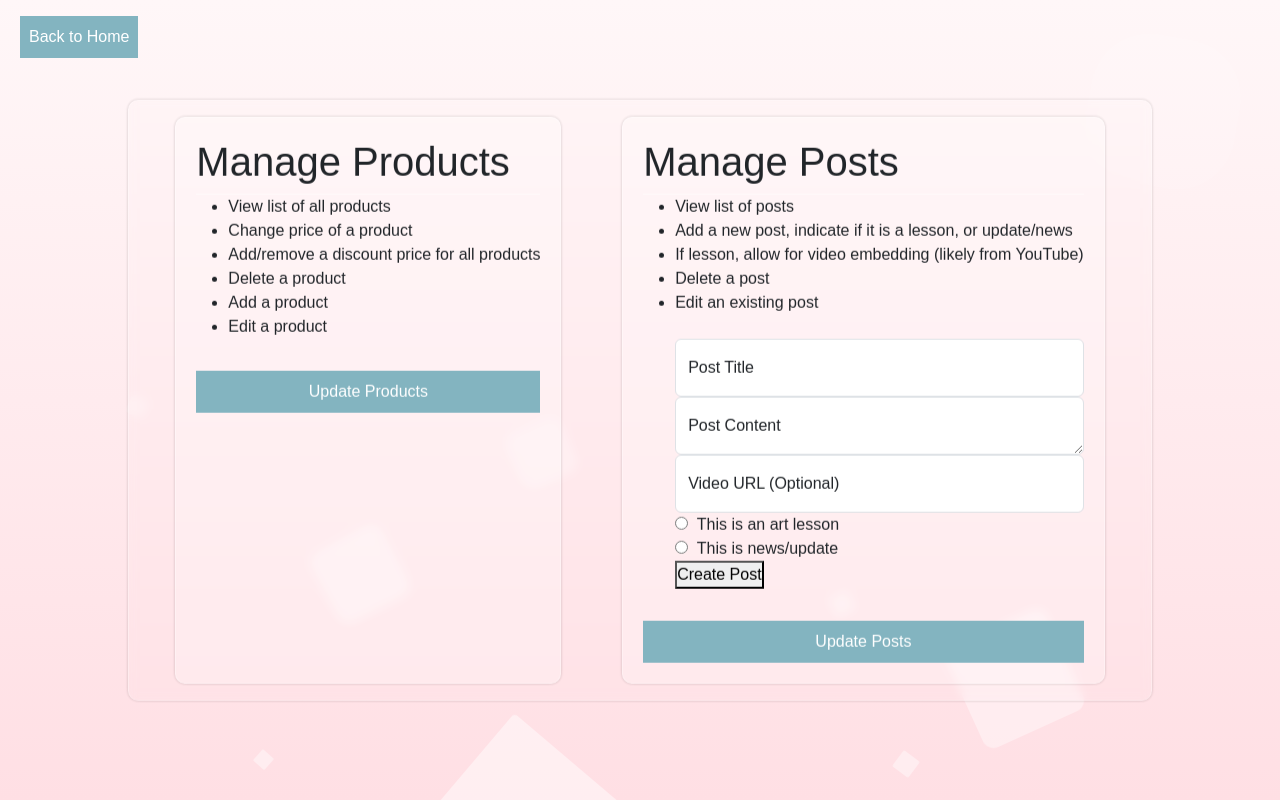
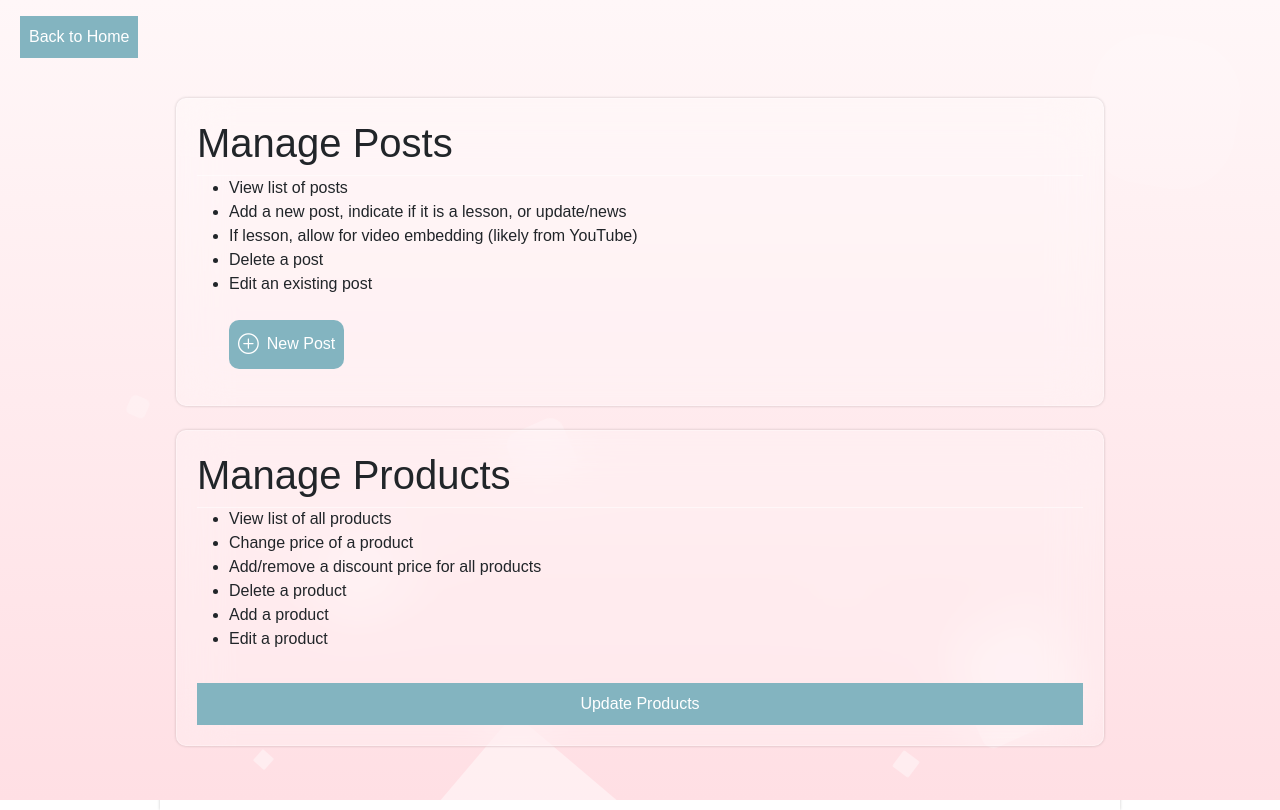
Before and after one commit to EvanWiorek/artbyabbynext, a Next.js app: page /adminpage in a window 1280 px wide. Both pictures are taken after a click on the button "Access Page". Built offline with nearby package versions, Linux system fonts and the light colour scheme; a web font is replaced by a local one.

Commit message:
adds modal for new post form, fixes radio buttons

```diff
--- /dev/null
+++ b/src/components/CreatePostForm.jsx
@@ -0,0 +1,122 @@
+import { useState } from "react";
+import axios from "axios";
+
+export default function CreatePostForm({ setCreateFormOpen }) {
+  const [postTitle, setPostTitle] = useState("");
+  const [postContent, setPostContent] = useState("");
+  const [videoURL, setVideoURL] = useState("");
+  const [imageURL, setImageURL] = useState("");
+  const [postType, setPostType] = useState("");
+
+  const onPostTypeSelect = (e) => {
+    setPostType(e.target.value)
+  }
+
+  const handleCreatePost = (e) => {
+    e.preventDefault();
+    let isLessonCheck = false;
+    let isUpdateCheck = false;
+    if (postType == "isLesson") {
+      isLessonCheck = true;
+      isUpdateCheck = false;
+    }
+    else if (postType == "isUpdate") {
+      isUpdateCheck = true;
+      isLessonCheck = false;
+    }
+    console.log(postTitle);
+    axios.post('/api/create/post', {
+      postTitle,
+      postContent,
+      videoURL,
+      imageURL,
+      isLesson: isLessonCheck,
+      isUpdate: isUpdateCheck
+    })
+      .then((res) => console.log(res))
+      .catch((err) => console.log(err))
+  };
+
+  const handleFormClose = () => {
+    setCreateFormOpen(false);
+    document.querySelector(".admin-page-dark").style = "opacity: 0";
+    setTimeout(
+      () =>
+      (document.querySelector(".admin-page-dark").style =
+        "opacity: 0; display: none"),
+      600
+    );
+  }
+
+  return (
+    <div className="admin-card box-shadow site-font">
+      <div className="admin-card-header text-center p-3 d-flex justify-content-between align-items-center">
+        <div className="empty-div"><i className="bi bi-x-lg close-cart-menu" style={{ color: `rgba(124, 126, 128,0)`}}></i></div>
+        <h3 style={{ marginBottom: 0 }}>Create New Post</h3>
+        <div className='d-flex justify-content-end'>
+          <p onClick={handleFormClose}><i className="bi bi-x-lg close-cart-menu" style={{ color: `rgba(255,255,255,1)`, cursor: `pointer` }}></i></p>
+        </div>
+      </div>
+      <div className="horizontal-line"></div>
+      <div className="admin-card-body p-4">
+
+        <form onSubmit={handleCreatePost} method="POST" className="col-lg-11 m-auto">
+          <div className="form-floating thin-floating">
+            <input
+              type="text"
+              placeholder="p"
+              className="form-control thin-control"
+              value={postTitle}
+              onChange={(e) => setPostTitle(e.target.value)}
+            />
+            <label className="thin-label">Post Title</label>
+          </div>
+          <div className="form-floating thin-floating mt-2">
+            <textarea
+              type="text"
+              rows="4"
+              placeholder="p"
+              className="form-control"
+              value={postContent}
+              onChange={(e) => setPostContent(e.target.value)}
+              style={{ fontSize: `.8rem` }} />
+            <label className="thin-label">Post Content</label>
+          </div>
+          <div className="form-floating thin-floating mt-2">
+            <input
+              type="text"
+              placeholder="p"
+              className="form-control thin-control"
+              value={videoURL}
+              onChange={(e) => setVideoURL(e.target.value)}
+            />
+            <label className="thin-label">Video URL (Optional)</label>
+          </div>
+          <div className="form-floating thin-floating">
+            <input
+              type="text"
+              placeholder="p"
+              className="form-control thin-control mt-2"
+              value={imageURL}
+              onChange={(e) => setImageURL(e.target.value)}
+            />
+            <label className="thin-label">Image URL (Optional)</label>
+          </div>
+          <div className="radio-options mt-3">
+            <h5>What kind of post is this?</h5>
+            <input type="radio" name="isOption" value="isLesson" id="isLesson" onChange={onPostTypeSelect} />
+            <label htmlFor="isLesson">&nbsp; This is an art lesson</label>
+            <br />
+            <input type="radio" name="isOption" value="isUpdate" id="isUpdate" onChange={onPostTypeSelect} />
+            <label htmlFor="isUpdate">&nbsp; This is news/an update</label>
+          </div>
+          <br />
+          <div className="d-flex gap-3 justify-content-end">
+            <button className="btn-site-cancel" onClick={handleFormClose}>Cancel</button>
+            <button type="submit" className="btn-site-blue">Create Post</button>
+          </div>
+        </form>
+      </div>
+    </div>
+  )
+}
--- a/src/components/Navbar.jsx
+++ b/src/components/Navbar.jsx
@@ -123,7 +123,7 @@ const Navbar = ({ headerIsVisible }) => {
                 <button type="button"><span className="bi-search"></span></button>
               </div>
             </div>
-            <button type="button" className="position-relative cart-button mobile-hide" style={{ marginTop: `-17px`, backgroundColor: `rgba(255,255,255,.5)` }} onClick={handleOpenCartDesktop}>
+            <button type="button" className="position-relative cart-button mobile-hide" style={{ marginTop: `-17px` }} onClick={handleOpenCartDesktop}>
               <i className="bi bi-bag" style={{ fontSize: `1rem` }}></i>
               <span className="position-absolute translate-middle badge rounded-pill items-count">
                 12
@@ -159,7 +159,7 @@ const Navbar = ({ headerIsVisible }) => {
           </div>
           <div className="cart-menu-bottom d-flex flex-column">
             <p>Your subtotal today is $14.99. Shipping and taxes will calculated at checkout.</p>
-            <Link href="/cart" className='view-cart'>View Cart</Link>
+            <button className='btn-site-blue text-light'>View Cart</button>
           </div>
         </div>
       </div>
--- a/src/models/post.model.js
+++ b/src/models/post.model.js
@@ -10,6 +10,9 @@ const AbbyPostSchema = new mongoose.Schema(
       type: String,
     },
     videoURL: {
+      type: String,
+    },
+    imageURL: {
       type: String,
     },
     isLesson: {
--- a/src/pages/adminpage.jsx
+++ b/src/pages/adminpage.jsx
@@ -2,6 +2,7 @@ import Head from "next/head";
 import { useEffect, useRef, useState } from "react";
 import { useRouter } from "next/router";
 import axios from "axios";
+import CreatePostForm from "../components/CreatePostForm";
 
 const AdminPage = () => {
   const myRef = useRef();
@@ -11,22 +12,9 @@ const AdminPage = () => {
   const [postTitle, setPostTitle] = useState("");
   const [postContent, setPostContent] = useState("");
   const [videoURL, setVideoURL] = useState("");
-  const [isLesson, setIsLesson] = useState(false);
-  const [isUpdate, setIsUpdate] = useState(false);
-
-  useEffect(() => {
-    const observer = new IntersectionObserver((entries) => {
-      const entry = entries[0];
-      setContentIsVisible(entry.isIntersecting);
-    });
-    observer.observe(myRef.current);
-
-    if (contentIsVisible) {
-      document.querySelector(".page-content").style = "opacity: 1;";
-    } else {
-      document.querySelector(".page-content").style = "opacity: 0;";
-    }
-  }, [contentIsVisible]);
+  const [imageURL, setImageURL] = useState("");
+  const [postType, setPostType] = useState("");
+  const [createFormOpen, setCreateFormOpen] = useState(false)
 
   const handlePassword = () => {
     setLoggedIn(true);
@@ -50,26 +38,19 @@ const AdminPage = () => {
     router.push("/");
   };
 
-  const handleCreatePost = (e) => {
-    e.preventDefault();
-    console.log(postTitle);
-    axios.post('/api/create/post', {
-      postTitle,
-      postContent,
-      videoURL,
-      isLesson,
-      isUpdate
-    })
-    .then((res) => console.log(res))
-    .catch((err) => console.log(err))
-  };
+
+  const handleCreateFormOpen = () => {
+    document.querySelector(".admin-page-dark").style =
+      "opacity: 1; display: block"
+    setCreateFormOpen(true);
+  }
 
   return (
     <>
       <Head>
         <title>Admin Page | Art by Abby</title>
       </Head>
-      <main ref={myRef} className="page-content">
+      <main ref={myRef}>
         <div className="admin-page-dark"></div>
         <div className="admin-card box-shadow site-font">
           <div className="admin-card-header text-center p-3">
@@ -78,18 +59,18 @@ const AdminPage = () => {
           <div className="horizontal-line"></div>
           <div className="admin-card-body p-4">
             <p>To access this page, enter the password below:</p>
-            <div className="form-floating">
+            <div className="form-floating thin-floating">
               <input
                 type="password"
                 name="adminPassword"
                 id="adminPassword"
                 placeholder="p"
-                className="form-control"
+                className="form-control thin-control"
               />
               <label htmlFor="adminPassword">Password</label>
             </div>
             <button
-              className="view-cart mt-3"
+              className="btn-site-blue mt-3"
               style={{ width: `100%` }}
               onClick={handlePassword}
             >
@@ -114,7 +95,7 @@ const AdminPage = () => {
           </ul>
         </div>
         <button
-          className="view-cart mt-3 mb-4 site-font"
+          className="btn-site-blue mt-3 mb-4 site-font"
           style={{ position: `relative`, zIndex: `200`, marginLeft: `20px` }}
           onClick={backToHome}
         >
@@ -122,23 +103,7 @@ const AdminPage = () => {
         </button>
 
         {loggedIn && (
-          <div className="form-container box-shadow site-font p-3">
-            <div className="forms d-flex justify-content-around">
-              <div className="left-side manage-products form-body box-shadow">
-                <h3 className="display-6">Manage Products</h3>
-                <div className="horizontal-line"></div>
-                <ul>
-                  <li>View list of all products</li>
-                  <li>Change price of a product</li>
-                  <li>Add/remove a discount price for all products</li>
-                  <li>Delete a product</li>
-                  <li>Add a product</li>
-                  <li>Edit a product</li>
-                </ul>
-                <button className="view-cart mt-3" style={{ width: `100%` }}>
-                  Update Products
-                </button>
-              </div>
+          <div className="form-container box-shadow site-font p-3 m-auto col-lg-9">
             <div className="right-side create-post form-body box-shadow">
               <h3 className="display-6">Manage Posts</h3>
               <div className="horizontal-line"></div>
@@ -153,59 +118,31 @@ const AdminPage = () => {
                 <li>Delete a post</li>
                 <li>Edit an existing post</li>
                 <br />
-                  <form onSubmit={handleCreatePost} method="POST">
-                    <div className="form-floating">
-                      <input
-                        type="text"
-                        placeholder="p"
-                        className="form-control"
-                        value={postTitle}
-                        onChange={(e) => setPostTitle(e.target.value)}
-                      />
-                      <label>Post Title</label>
+                <button onClick={handleCreateFormOpen} className="btn-site-blue d-flex align-items-center gap-2" style={{ borderRadius: `10px` }}>
+                  <i class="bi bi-plus-circle" style={{ fontSize: `1.3rem` }}></i>
+                  <p style={{ marginBottom: 0 }}>New Post</p>
+                </button>
+              </ul>
             </div>
-                    <div className="form-floating">
-                      <textarea
-                        type="text"
-                        rows="4"
-                        placeholder="p"
-                        className="form-control"
-                        value={postContent}
-                        onChange={(e) => setPostContent(e.target.value)}
-                      />
-                      <label>Post Content</label>
-                    </div>
-                    <div className="form-floating">
-                      <input
-                        type="text"
-                        placeholder="p"
-                        className="form-control"
-                        value={videoURL}
-                        onChange={(e) => setVideoURL(e.target.value)}
-                      />
-                      <label>Video URL (Optional)</label>
-                    </div>
-                    <label>
-                      <input type="radio" value={isLesson} onChange={(e) => setIsLesson(e.target.value)} />
-                      &nbsp; This is an art lesson
-                    </label>
-                    <br />
-                    <label>
-                      <input type="radio" value={isUpdate} onChange={(e) => setIsUpdate(e.target.value)} />
-                      &nbsp; This is news/update
-                    </label>
-                    <br />
-                    <button type="submit">Create Post</button>
-
-                  </form>
+            <div className="left-side manage-products form-body box-shadow mt-4 mb-5">
+              <h3 className="display-6">Manage Products</h3>
+              <div className="horizontal-line"></div>
+              <ul>
+                <li>View list of all products</li>
+                <li>Change price of a product</li>
+                <li>Add/remove a discount price for all products</li>
+                <li>Delete a product</li>
+                <li>Add a product</li>
+                <li>Edit a product</li>
               </ul>
-                <button className="view-cart mt-3" style={{ width: `100%` }}>
-                  Update Posts
+              <button className="btn-site-blue mt-3" style={{ width: `100%` }}>
+                Update Products
               </button>
             </div>
-            </div>
+            {createFormOpen && <CreatePostForm setCreateFormOpen={setCreateFormOpen} />}
           </div>
         )}
+
       </main>
     </>
   );
--- a/src/pages/lessons.jsx
+++ b/src/pages/lessons.jsx
@@ -65,8 +65,7 @@ const Lessons = ({ allLessons }) => {
                       <p>{lesson.postContent.slice(0, 200)}...</p>
                       <div className="d-flex read-more-flex">
                         <div className="d-flex flex-column align-items-center read-more">
-                          {/* <Link href={`/lessons/${lesson._id}`} style={{ fontSize: `.8rem` }}>R E A D &nbsp; M O R E</Link> */}
-                          <Link href={{ pathname: `/lessons/${lesson._id}`, query: { routeId: lesson._id } }} style={{ fontSize: `.8rem` }}>R E A D &nbsp; M O R E</Link>
+                          <Link href={`/lessons/${lesson._id}`} style={{ fontSize: `.8rem` }}>R E A D &nbsp; M O R E</Link>
                           <div className="read-more-line"></div>
                         </div>
                       </div>
--- a/src/styles/globals.css
+++ b/src/styles/globals.css
@@ -36,6 +36,7 @@ html {
   background: rgb(131, 180, 192);
   color: white;
 }
+
 ::-moz-selection {
   background: rgb(131, 180, 192);
   color: white;
@@ -43,6 +44,32 @@ html {
 
 .d-flex-alt {
   display: flex;
+}
+
+.thin-floating {
+  font-size: .9rem !important;
+}
+
+.thin-control {
+  font-size: .8rem !important;
+  min-height: 40px !important;
+  max-height: 40px !important;
+}
+
+.thin-label {
+  margin-top: -5px !important;
+}
+
+input {
+  caret-color: rgba(0, 0, 0, .5);
+}
+
+input:focus {
+  box-shadow: 0px 0px 5px rgb(131, 180, 192) !important;
+}
+
+textarea:focus {
+  box-shadow: 0px 0px 5px rgb(131, 180, 192) !important;
 }
 
 .page-content {
@@ -103,7 +130,7 @@ html {
 .site-logo img {
   width: 130px;
   transition: .2s;
-  image-rendering:auto;
+  image-rendering: auto;
 }
 
 .abby-name {
@@ -150,7 +177,7 @@ a:hover {
 .desktop-link-line {
   width: 0;
   height: .5px;
-  background-color: rgba(0,0,0,.2);
+  background-color: rgba(0, 0, 0, .2);
   transition: .2s;
 }
 
@@ -159,7 +186,8 @@ a:hover {
   width: 90%;
 }
 
-.nav-search input, .nav-search button {
+.nav-search input,
+.nav-search button {
   font-family: 'Bressay Trial', sans-serif;
   font-size: .9rem;
   height: 30px;
@@ -169,13 +197,6 @@ a:hover {
   border-radius: 10px 0 0 10px;
 }
 
-input {
-  caret-color: rgba(0,0,0,.5);
-}
-
-input:focus {
-  box-shadow: 0px 0px 5px rgb(131, 180, 192) !important;
-}
 
 .nav-search button {
   padding: 5px 8px;
@@ -195,13 +216,13 @@ input:focus {
   padding: 3px 7px;
   border-radius: 10px;
   border: 1px solid rgb(216, 219, 222);
-  background-color: rgb(255, 255, 255);
+  background-color: rgba(255, 255, 255, .5);
   transition: .2s;
   color: rgb(124, 126, 128);
 }
 
 .cart-button:hover {
-  background-color: rgb(131, 180, 192);
+  background-color: rgba(131, 180, 192, .8);
   color: rgb(255, 255, 255);
 }
 
@@ -255,7 +276,7 @@ input:focus {
 .cart-menu-body {
   width: 0px;
   height: 100dvh;
-  background-color: rgba(255,255,255,1);
+  background-color: rgba(255, 255, 255, 1);
   backdrop-filter: blur(25px) brightness(125%);
   position: fixed;
   right: 0;
@@ -279,7 +300,7 @@ input:focus {
   padding: 20px;
 }
 
-.view-cart {
+.btn-site-blue {
   background-color: rgb(131, 180, 192);
   color: rgb(255, 255, 255);
   padding: 9px;
@@ -289,8 +310,22 @@ input:focus {
   transition: .2s;
 }
 
-.view-cart:hover {
+.btn-site-blue:hover {
   background-color: rgb(125, 169, 181);
+}
+
+.btn-site-cancel {
+  background-color: rgb(99, 136, 145);
+  color: rgb(255, 255, 255);
+  padding: 9px;
+  border: none;
+  text-decoration: none;
+  text-align: center;
+  transition: .2s;
+}
+
+.btn-site-cancel:hover {
+  background-color: rgb(91, 124, 132);
 }
 
 .close-cart-menu {
@@ -304,7 +339,7 @@ input:focus {
 .mobile-menu-body {
   width: 0px;
   height: 100vh;
-  background-color: rgba(255,255,255,1);
+  background-color: rgba(255, 255, 255, 1);
   backdrop-filter: blur(25px) brightness(125%);
   position: fixed;
   left: 0;
@@ -329,7 +364,8 @@ input:focus {
   margin-bottom: 0;
 }
 
-.mobile-nav-search input, .mobile-nav-search button {
+.mobile-nav-search input,
+.mobile-nav-search button {
   font-family: 'Bressay Trial', sans-serif;
   font-size: .9rem;
   height: 30px;
@@ -356,13 +392,13 @@ input:focus {
 .horizontal-line {
   height: .5px;
   width: 100%;
-  background-color: rgba(255,255,255,.5);
+  background-color: rgba(255, 255, 255, .5);
 }
 
 .horizontal-line-dark {
   height: .5px;
   width: 100%;
-  background-color: rgba(0,0,0,.2);
+  background-color: rgba(0, 0, 0, .2);
   margin-top: 15px;
   margin-bottom: 15px;
 }
@@ -370,7 +406,7 @@ input:focus {
 .screen-darken {
   width: 100vw;
   height: 100vh;
-  background-color: rgba(0,0,0,.25);
+  background-color: rgba(0, 0, 0, .25);
   position: fixed;
   z-index: 150;
   transition: 1s;
@@ -413,7 +449,7 @@ input:focus {
 .admin-page-dark {
   width: 100vw;
   height: 100vh;
-  background-color: rgba(0,0,0,.25);
+  background-color: rgba(0, 0, 0, .25);
   position: absolute;
   z-index: 300;
   transition: .3s;
@@ -422,7 +458,7 @@ input:focus {
 
 .admin-card {
   position: absolute;
-  width: 400px;
+  width: 500px;
   top: 50%;
   left: 50%;
   -ms-transform: translate(-50%, -50%);
@@ -430,39 +466,26 @@ input:focus {
   z-index: 350;
   border-radius: 10px;
   backdrop-filter: blur(25px) brightness(120%);
-  border: 1px solid rgba(255,255,255,.3);
-}
-
-.form-container {
-  width: 80vw;
-  backdrop-filter: blur(5px);
-  position: absolute;
-  z-index: 200;
-  top: 50%;
-  left: 50%;
-  -ms-transform: translate(-50%, -50%);
-  transform: translate(-50%, -50%);
-  border-radius: 10px;
-  border: 1px solid rgba(255,255,255,.3);
+  border: 1px solid rgba(255, 255, 255, .3);
 }
 
 .form-body {
   padding: 20px;
   border-radius: 10px;
-  border: 1px solid rgba(255,255,255,.3);
-  backdrop-filter: blur(25px) brightness(150%);
-  background-color: rgba(255,255,255,.25);
+  border: 1px solid rgba(255, 255, 255, .3);
+  backdrop-filter: blur(25px);
+  background-color: rgba(255, 255, 255, .25);
 }
 
 /* adminPage Background */
-.area{
+.area {
   background: linear-gradient(#fff7f8, #ffdfe4);
   width: 100%;
   height: 100vh;
-  position: absolute;
+  position: fixed;
 }
 
-.circles{
+.circles {
   position: absolute;
   top: 0;
   left: 0;
@@ -471,7 +494,7 @@ input:focus {
   overflow: hidden;
 }
 
-.circles li{
+.circles li {
   position: absolute;
   display: block;
   list-style: none;
@@ -483,7 +506,7 @@ input:focus {
 
 }
 
-.circles li:nth-child(1){
+.circles li:nth-child(1) {
   left: 25%;
   width: 80px;
   height: 80px;
@@ -491,7 +514,7 @@ input:focus {
 }
 
 
-.circles li:nth-child(2){
+.circles li:nth-child(2) {
   left: 10%;
   width: 20px;
   height: 20px;
@@ -499,14 +522,14 @@ input:focus {
   animation-duration: 12s;
 }
 
-.circles li:nth-child(3){
+.circles li:nth-child(3) {
   left: 70%;
   width: 20px;
   height: 20px;
   animation-delay: 4s;
 }
 
-.circles li:nth-child(4){
+.circles li:nth-child(4) {
   left: 40%;
   width: 60px;
   height: 60px;
@@ -514,28 +537,28 @@ input:focus {
   animation-duration: 18s;
 }
 
-.circles li:nth-child(5){
+.circles li:nth-child(5) {
   left: 65%;
   width: 20px;
   height: 20px;
   animation-delay: 0s;
 }
 
-.circles li:nth-child(6){
+.circles li:nth-child(6) {
   left: 75%;
   width: 110px;
   height: 110px;
   animation-delay: 3s;
 }
 
-.circles li:nth-child(7){
+.circles li:nth-child(7) {
   left: 35%;
   width: 150px;
   height: 150px;
   animation-delay: 7s;
 }
 
-.circles li:nth-child(8){
+.circles li:nth-child(8) {
   left: 50%;
   width: 25px;
   height: 25px;
@@ -543,7 +566,7 @@ input:focus {
   animation-duration: 45s;
 }
 
-.circles li:nth-child(9){
+.circles li:nth-child(9) {
   left: 20%;
   width: 15px;
   height: 15px;
@@ -551,7 +574,7 @@ input:focus {
   animation-duration: 35s;
 }
 
-.circles li:nth-child(10){
+.circles li:nth-child(10) {
   left: 85%;
   width: 150px;
   height: 150px;
@@ -569,7 +592,7 @@ input:focus {
 .read-more-line {
   width: 50%;
   height: 1px;
-  background-color: rgba(0,0,0,.2);
+  background-color: rgba(0, 0, 0, .2);
   transition: .2s;
 }
 
@@ -589,13 +612,13 @@ input:focus {
 
 @keyframes animate {
 
-  0%{
+  0% {
     transform: translateY(0) rotate(0deg);
     opacity: 1;
     border-radius: 0;
   }
 
-  100%{
+  100% {
     transform: translateY(-1000px) rotate(720deg);
     opacity: 0;
     border-radius: 50%;
@@ -652,7 +675,7 @@ input:focus {
     transform: scale(1.2);
   }
 
-  .admin-page-dark > .card {
+  .admin-card {
     width: 90vw;
   }
 
@@ -676,6 +699,7 @@ input:focus {
   .one-lesson-container {
     width: 90vw;
   }
+
 }
 
 /* Tablet and Smaller Desktop */
```
Lines whose indentation alone changed are shown as unchanged.
